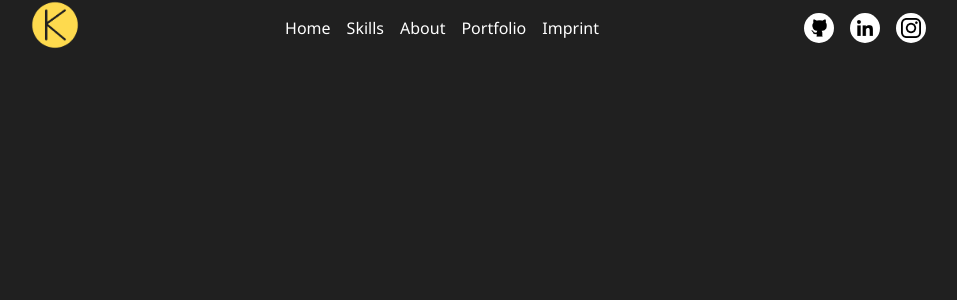
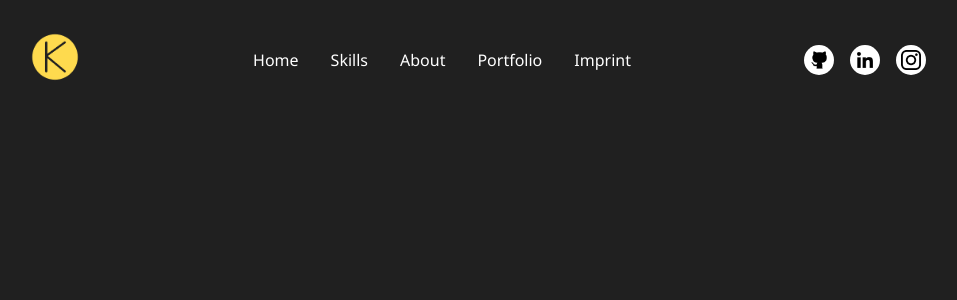
Before and after one commit to Kev4493/portfolio_blackDesign, an Angular app: page / in a window 1280 px wide. Shown: the top 300 px of the page, without its empty margins (162-1119 px from the left). Built offline with nearby package versions, Linux system fonts and the light colour scheme.

Commit message:
finished navigation

```diff
--- a/src/app/components/navigation/navigation.component.scss
+++ b/src/app/components/navigation/navigation.component.scss
@@ -4,7 +4,7 @@
     display: flex;
     justify-content: space-between;
     align-items: center;
-    padding: 0 12rem;
+    padding: 2rem 12rem;
 }
 
 .navigation__main {
@@ -17,7 +17,7 @@
     position: relative;
 
     &:not(:last-child) {
-        margin-right: 1rem;
+        margin-right: 2rem;
     }
 
     &:hover {
```
